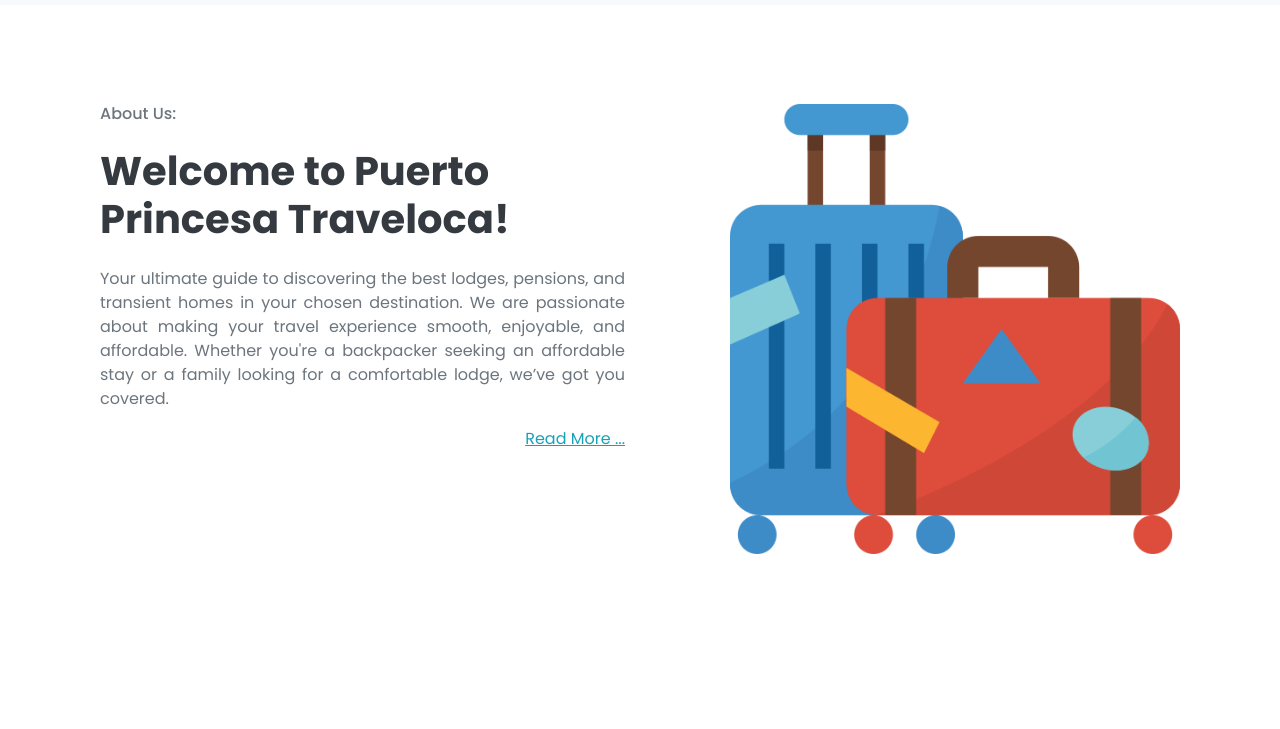
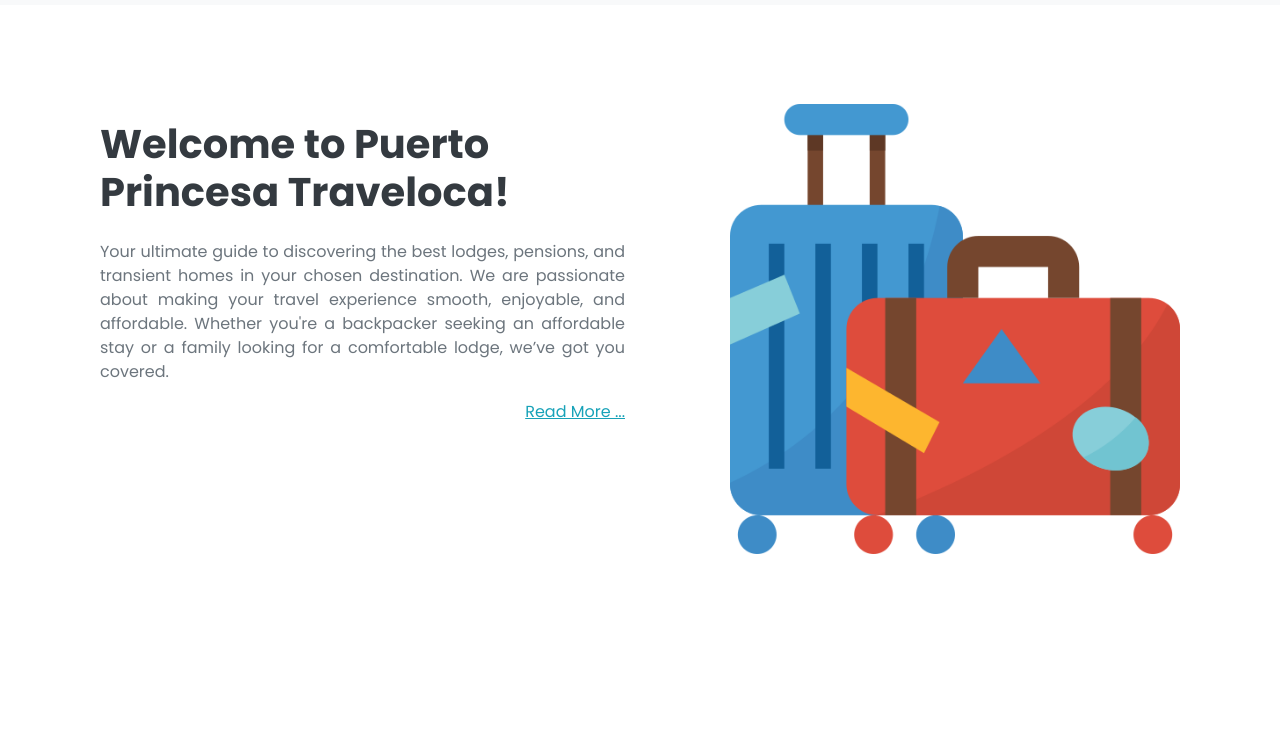
Before and after one commit to MarkCreador/user-side, a plain HTML site: page myabout.html in a window 1280 px wide. Shown: the part 71-800 px from the top of the page. Drawn offline with nearby package versions, Linux system fonts and the light colour scheme.

Commit message:
done changes

```diff
--- a/myabout.html
+++ b/myabout.html
@@ -128,7 +128,6 @@
             <div class="container-fluid">
                 <div class="row">
                     <div class="col-lg-6 abouts mb-5">
-                        <h6 class="text-secondary">About Us:</h6>
                         <h1 class="sheenas-text pt-3" style="font-weight: bold;">Welcome to Puerto Princesa
                             Traveloca!</h1>
                         <p class="text-muted text-justify pt-3">Your ultimate guide to
```
